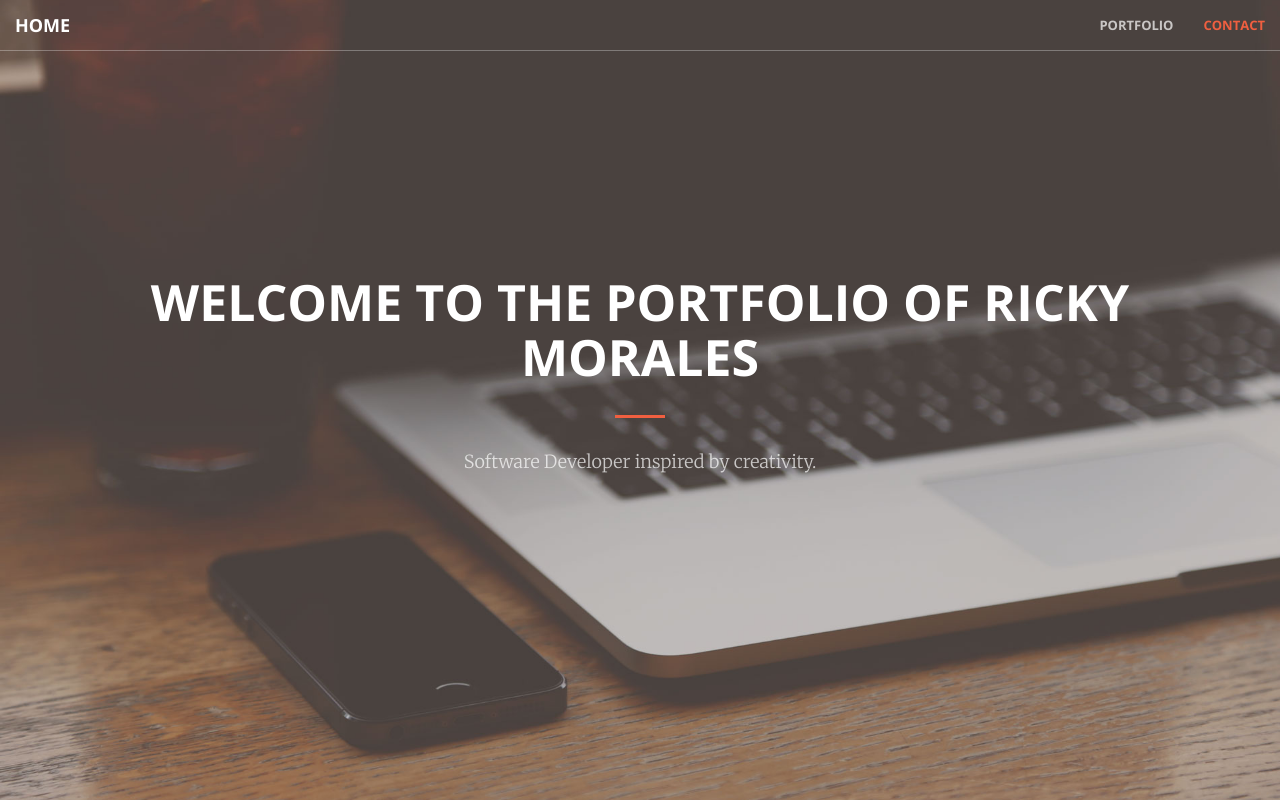
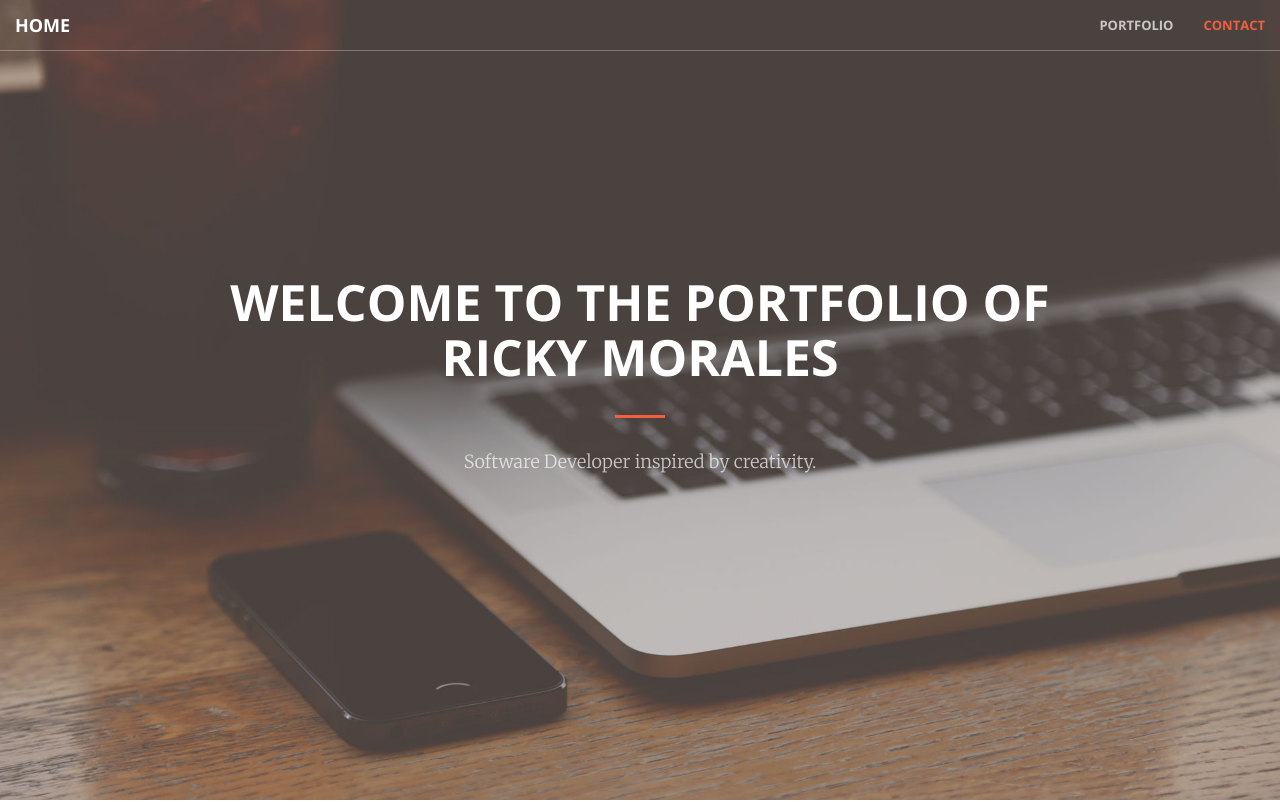
Before and after one commit to moralerr/Ricky-Morales, a website: page index.html in a window 1280 px wide. Shown: the top 802 px of the page. Drawn offline with nearby package versions, Linux system fonts and the light colour scheme.

Commit message:
Update index.html

```diff
--- a/index.html
+++ b/index.html
@@ -73,7 +73,8 @@
     <header>
         <div class="header-content">
             <div class="header-content-inner">
-                <h1 id="homeHeading">Welcome to the portfolio of Ricky Morales</h1>
+                <h1 id="homeHeading">Welcome to the portfolio of</h1>
+                <h1 id="homeHeading">Ricky Morales</h1>
                 <hr>
                 <p>Software Developer inspired by creativity.</p>
             <!--    <a href="#about" class="btn btn-primary btn-xl page-scroll">Find Out More</a> -->
```
